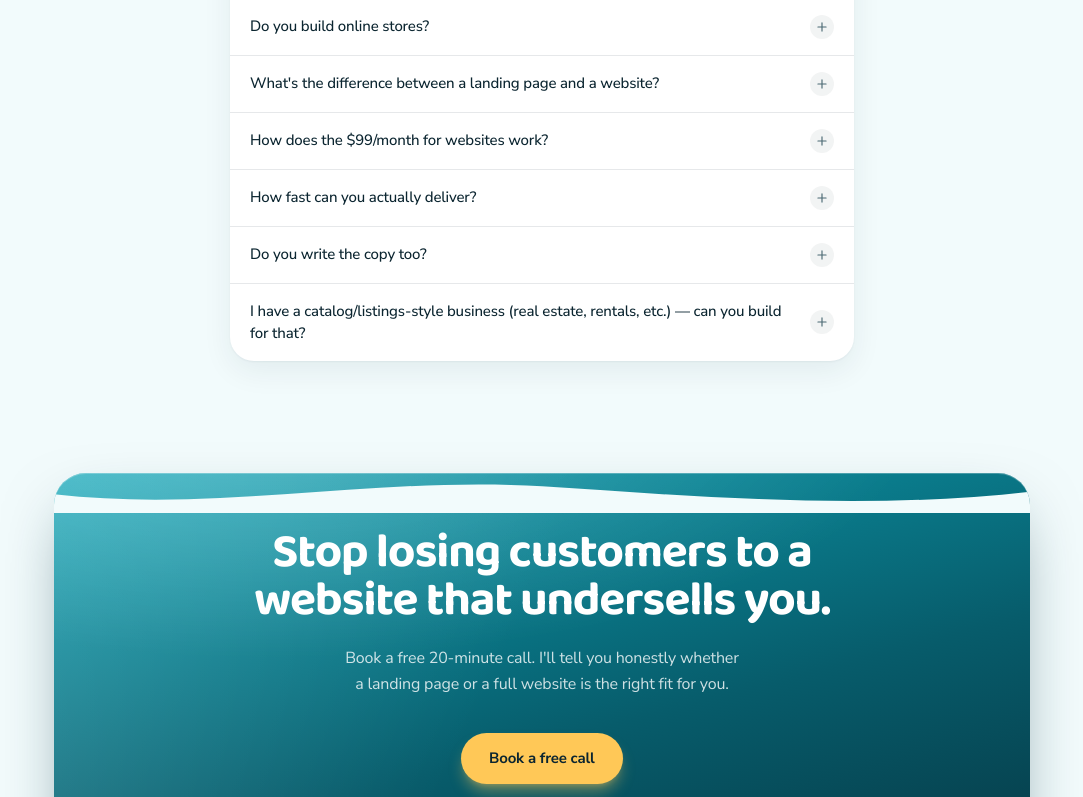
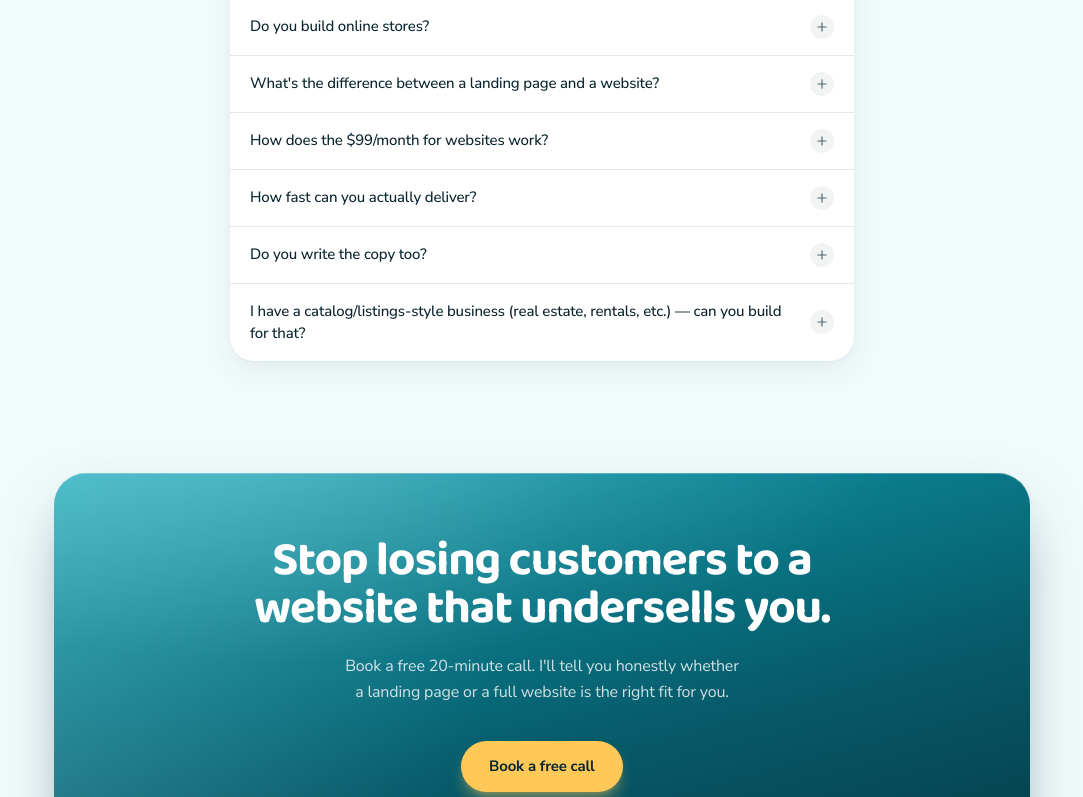
Before and after one commit to Umarzakwan7070/TESTING-, a Next.js app: page / in a window 1280 px wide. Shown: the part 5937-6734 px from the top of the page, without its empty margins (98-1181 px from the left). Built offline with nearby package versions, Linux system fonts and the light colour scheme.

Commit message:
Remove wavy top divider from bottom CTA panel
Replaces the scalloped wave cutout at the top of the panel with a
clean rounded edge, matching the flat rounded-corner style used by
cards elsewhere on the site. Content unchanged.

```diff
--- a/src/components/CTA.tsx
+++ b/src/components/CTA.tsx
@@ -3,7 +3,6 @@
 import { ShieldCheck } from "lucide-react";
 import { FadeIn } from "./ui/FadeIn";
 import { MagneticButton } from "./ui/MagneticButton";
-import { WaveDivider } from "./ui/WaveDivider";
 
 export default function CTA() {
   return (
@@ -15,8 +14,7 @@ export default function CTA() {
         </div>
 
         <FadeIn className="cta-panel overflow-hidden rounded-[32px] text-center">
-          <WaveDivider fill="var(--foam)" className="!h-10" />
-          <div className="px-8 pb-16 pt-4 sm:px-16 sm:pb-20">
+          <div className="px-8 pb-16 pt-14 sm:px-16 sm:pb-20 sm:pt-16">
             <h2 className="text-balance font-display text-3xl font-bold tracking-tight text-white sm:text-5xl">
               Stop losing customers to a website that undersells you.
             </h2>
```
